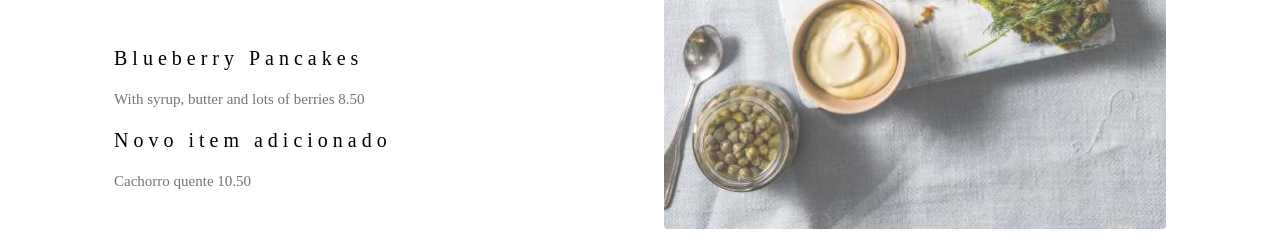
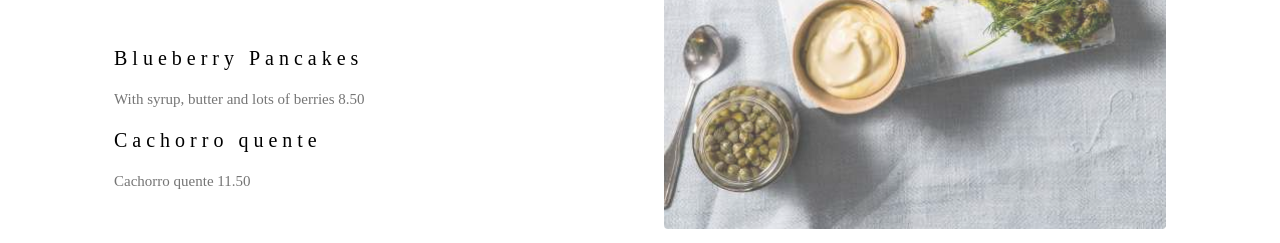
Before and after one commit to KleberAlbuquerque/mywebsite, a plain HTML site: page index.html in a window 1280 px wide. Shown: the part 2060-2303 px from the top of the page. Drawn offline with nearby package versions, Linux system fonts and the light colour scheme.

Commit message:
Atualizei o preço do cachorro quente

```diff
--- a/index.html
+++ b/index.html
@@ -75,8 +75,8 @@ h1, h2, h3, h4, h5, h6 {
       <h4>Blueberry Pancakes</h4>
       <p class="w3-text-grey">With syrup, butter and lots of berries 8.50</p>
 
-      <h4>Novo item adicionado</h4>
-      <p class="w3-text-grey">Cachorro quente 10.50</p>
+      <h4>Cachorro quente</h4>
+      <p class="w3-text-grey">Cachorro quente 11.50</p>
     </div>
 
     <div class="w3-col l6 w3-padding-large">
```
